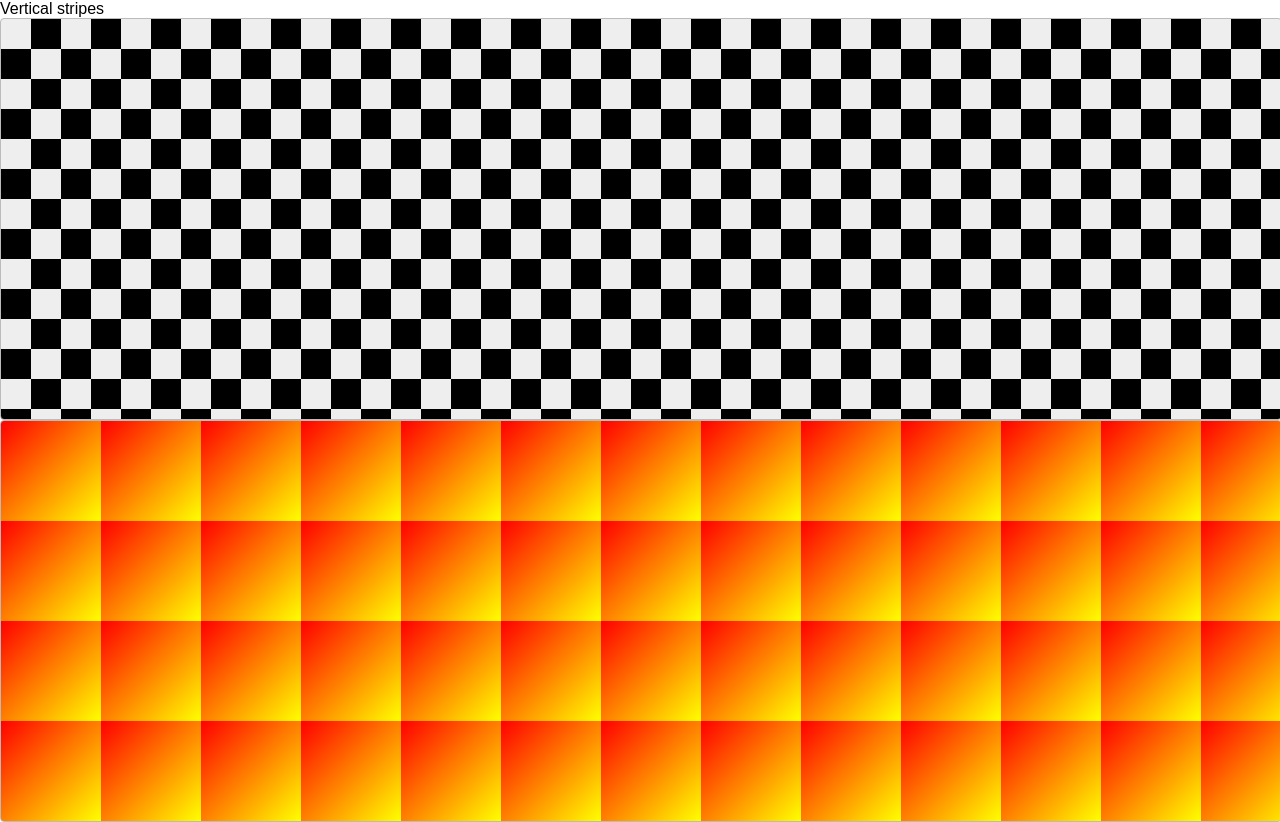
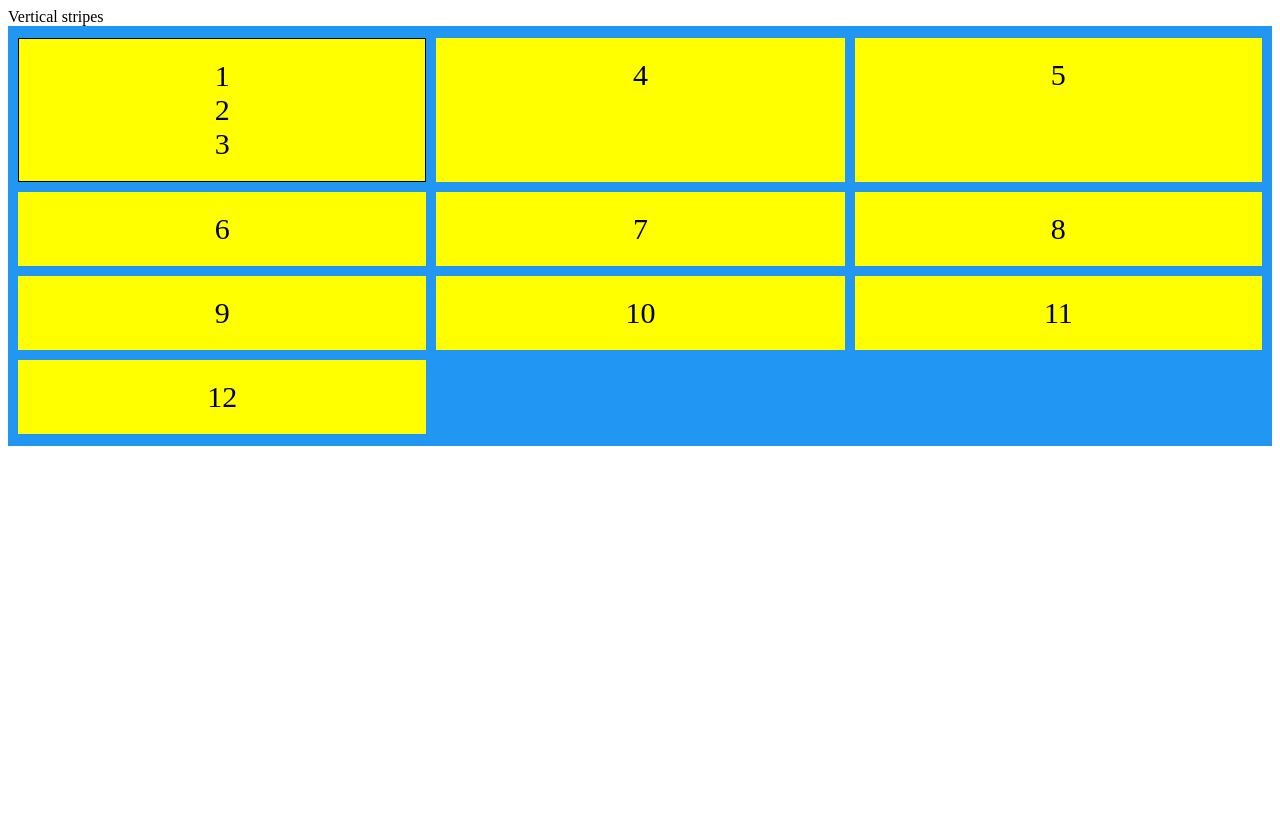
Before and after one commit to doron-gurovich/DI_Bootcamp, a plain HTML site: page Week2/Day2/dailyChallenge.html in a window 1280 px wide. After the commit the page ends 800 px from the top, so only its background shows below. Drawn offline with Linux system fonts and the light colour scheme.

Commit message:
Week2 Day2 daily challenges. help needed here

```diff
--- a/Week2/Day2/CSS/dailyChallenge.css
+++ b/Week2/Day2/CSS/dailyChallenge.css
@@ -1,6 +1,51 @@
+/** CSS Pattern
+
+
+.grid-container {
+    display: grid;
+    width: 100%;
+    grid-template-columns: 10% 80% 10%;
+    grid-row: inherit;
+    background-color: lightyellow;
+    padding: 10px;
+
+    justify-content: center;
+
+    /*
+    grid-template-columns: auto auto auto auto;
+
+    width: 60px;
+    height: 60px;
+    */
+
+  .grid-container {
+    display: grid;
+    height: 400px;
+    align-content: center;
+    grid-template-columns: auto auto auto;
+    grid-gap: 10px;
+    background-color: #2196F3;
+    padding: 10px;
+  }
+
+  .grid-container > div {
+    background-color: yellow;
+    text-align: center;
+    padding: 20px 0;
+    font-size: 30px;
+  }
+
+  .grid-item {
+    background-color: yellow;
+    text-align: center;
+    border: 1px solid black;
+    padding: 5px;
+    font-size: 10px;
+  }
+
 /**
  * Vertical stripes
- */
+
  body {
     margin: auto 0;
     font-family: Arial;
@@ -34,3 +79,5 @@
     background-size: 60px 60px;
     background-position: 0 0, 30px 30px;
 }
+
+*/
--- a/Week2/Day2/dailyChallenge.html
+++ b/Week2/Day2/dailyChallenge.html
@@ -6,13 +6,21 @@
 </head>
 <body>
 
-    <div class="zone chess">
+    <div class="grid-container">
+        <div class="grid-item">
+            <div>1</div>
+            <div>2</div>
+            <div>3</div>
+        </div>
 
+        <div>4</div>
+        <div>5</div>
+        <div>6</div>
+        <div>7</div>
+        <div>8</div>
+        <div>9</div>
+        <div>10</div>
+        <div>11</div>
+        <div>12</div>
     </div>
-
-    <div class="zone vertical">
-
-    </div>
-
-
 </body>
```
Also changed, not shown: Week2/Day2/IMG/2.JPG (added).
